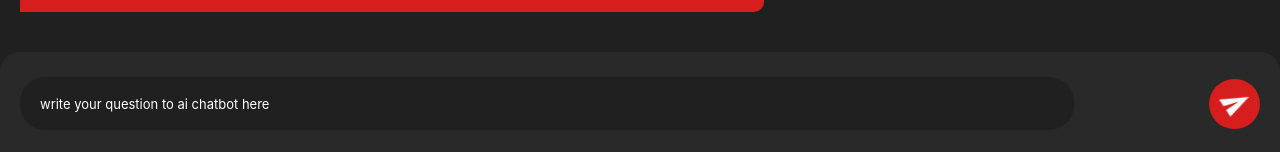
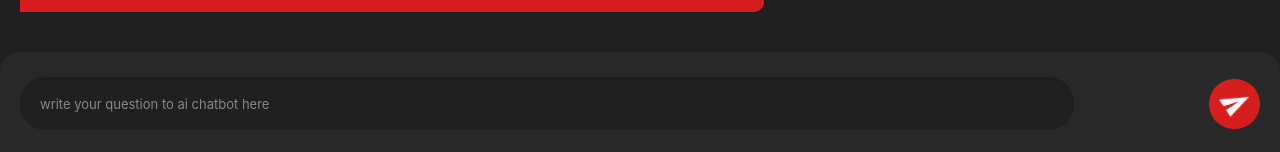
Before and after one commit to Famak2003/study-ai, a React (Create React App) app: page /home/chat in a window 1280 px wide. Shown: the part 645-797 px from the top of the page. Built offline with nearby package versions, Linux system fonts and the light colour scheme.

Commit message:
changed placeholder settings

```diff
--- a/src/index.css
+++ b/src/index.css
@@ -15,6 +15,7 @@ html {
 
 body {
   background: #000000;
+  height: fit-content;
 }
 .App {
   background: #202020;
--- a/src/pages/chat/chat.scss
+++ b/src/pages/chat/chat.scss
@@ -1,5 +1,6 @@
 $white: #ffffff;
-$light-gray: #292929;
+$light-gray: #878787;
+$gray: #292929;
 $custom-black: #202020;
 $custom-red: #d71e1e;
 
@@ -10,7 +11,7 @@ $custom-red: #d71e1e;
     border: none !important;
   }
   &::placeholder {
-    color: $white !important;
+    color: $light-gray !important;
   }
   &:hover {
     border: none !important;
@@ -28,7 +29,7 @@ $custom-red: #d71e1e;
 }
 
 .human {
-  background: $light-gray;
+  background: $gray;
   align-self: flex-end;
   padding: 2rem;
   font-size: 1.4rem;
```
